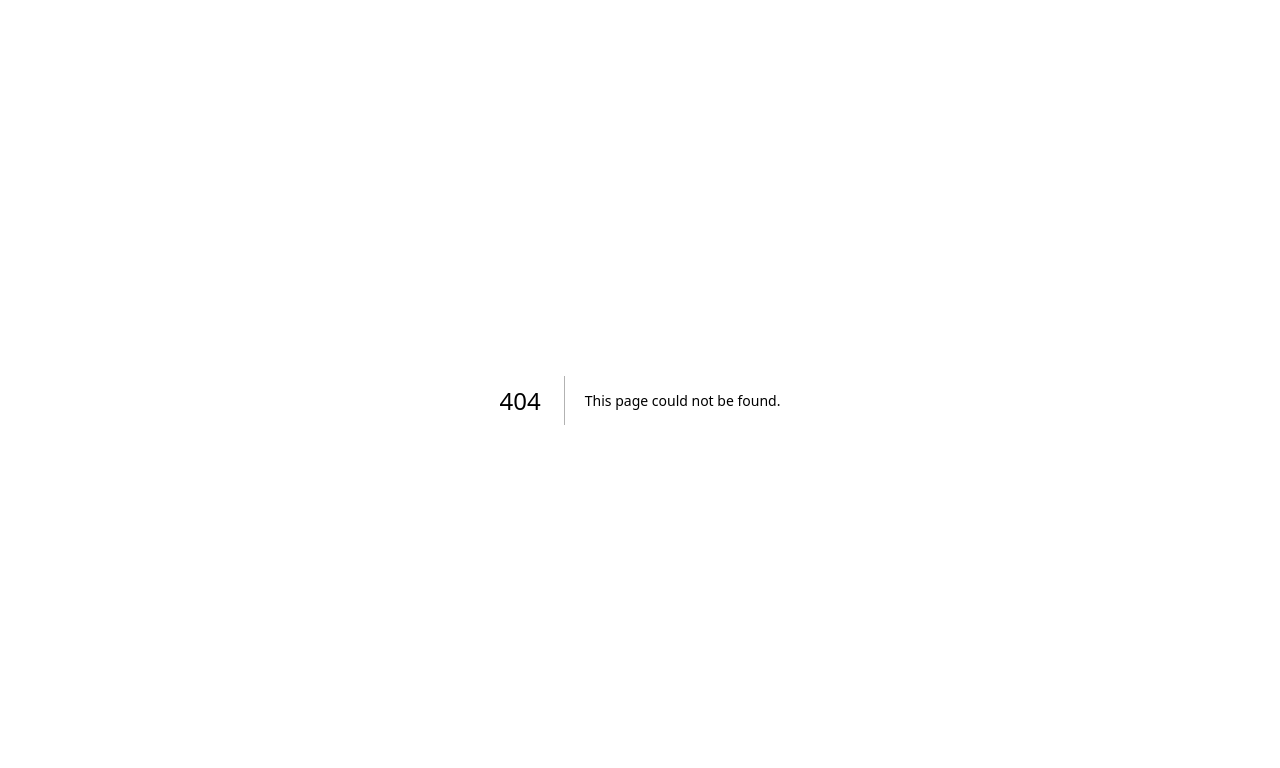
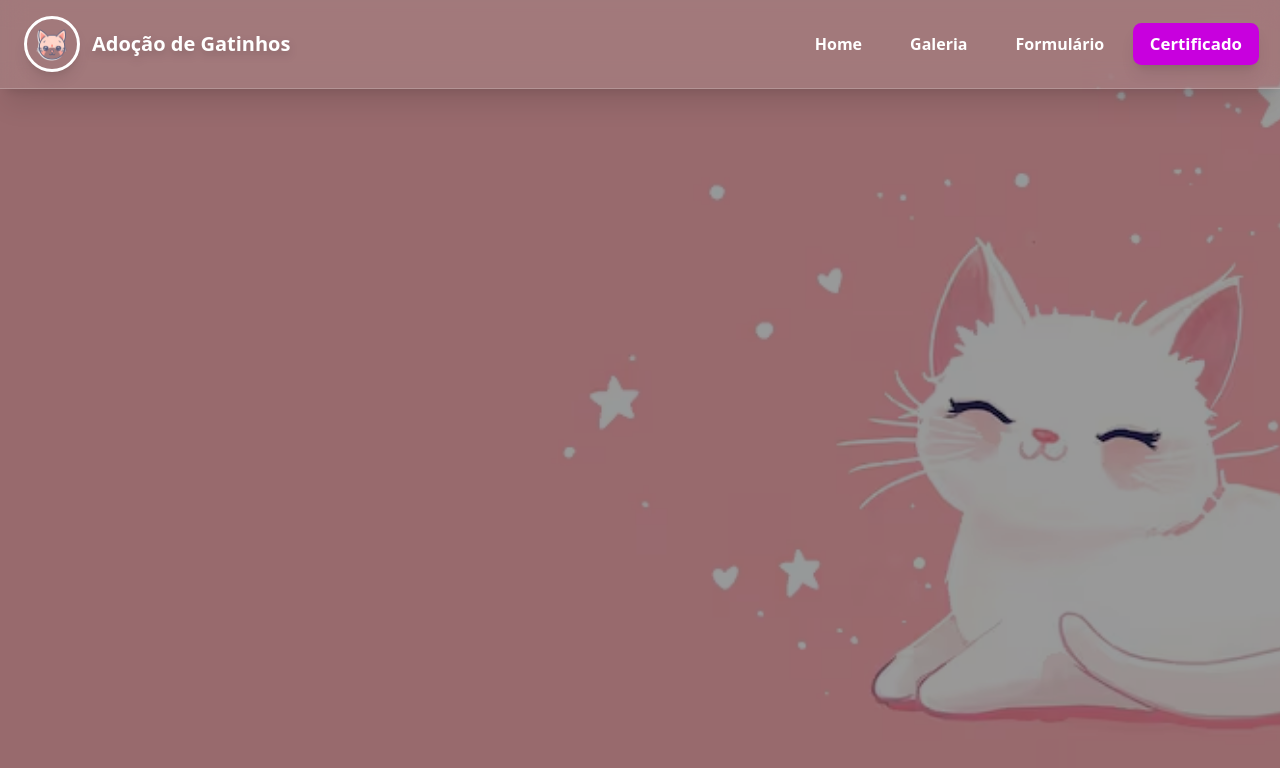
Before and after one commit to PabloJDev/adocao-de-gatos, a Next.js app: page /certificado in a window 1280 px wide. Before the commit this address had no page. Shown: the top 768 px of the page. Built offline with nearby package versions, Linux system fonts and the light colour scheme.

Commit message:
feat: create certificate component and page

```diff
--- /dev/null
+++ b/src/app/certificado/page.tsx
@@ -0,0 +1,5 @@
+import Certificado from "../components/certificado";
+
+export default function CertificadoPage() {
+    return <Certificado />;
+}
--- /dev/null
+++ b/src/app/components/certificado.tsx
@@ -0,0 +1,28 @@
+"use client";
+
+import { motion } from "framer-motion";
+import { useEffect, useState } from "react";
+import axios from "axios";
+import Image from "next/image";
+import NavBar from "./navBar";
+import Link from "next/link";
+
+export default function Certificado() {
+    return (
+          <div className="min-h-screen relative">
+            <div className="fixed inset-0 -z-10">
+              <Image
+                src="/gatinhofundo.jpg"
+                alt="Fundo de gatinho"
+                fill
+                priority
+                quality={100}
+                className="object-cover"
+              />
+              <div className="absolute inset-0 bg-black/40" />
+            </div>
+
+            <NavBar />
+          </div>
+    );
+}
```
